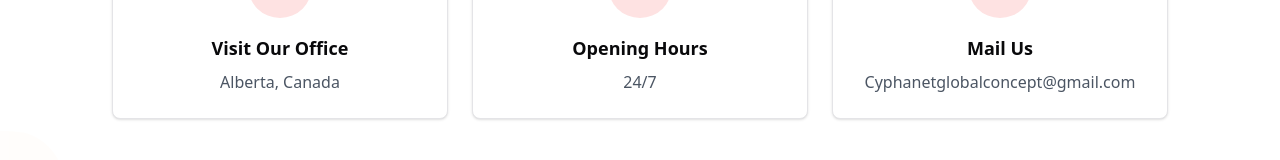
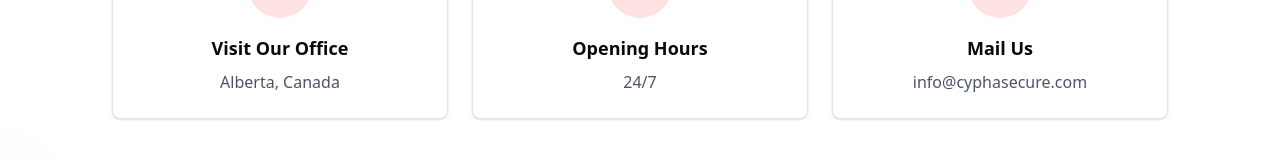
Before and after one commit to santos-alaska/cyphasecure, a React (Vite) app: page /contact in a window 1280 px wide. Shown: the part 367-527 px from the top of the page. Built offline with nearby package versions, Linux system fonts and the light colour scheme.

Commit message:
changed the email to a professional emial

```diff
--- a/src/pages/ContactUs.jsx
+++ b/src/pages/ContactUs.jsx
@@ -35,7 +35,7 @@ const ContactUs = () => {
           </div>
           <h2 className="text-lg font-semibold mb-2">Mail Us</h2>
           <p className="text-gray-600">
-            Cyphanetglobalconcept@gmail.com
+            info@cyphasecure.com
 
 
           </p>
--- a/src/ui_components/Footer.jsx
+++ b/src/ui_components/Footer.jsx
@@ -25,7 +25,7 @@ const Footer = () => {
                             Canada
                         </p>
                         <p className="text-[15px] mb-2">
-                            Cyphanetglobalconcept@gmail.com <br />
+                            Info@cyphasecure.com<br />
                         </p>
 
                     </div>
```
